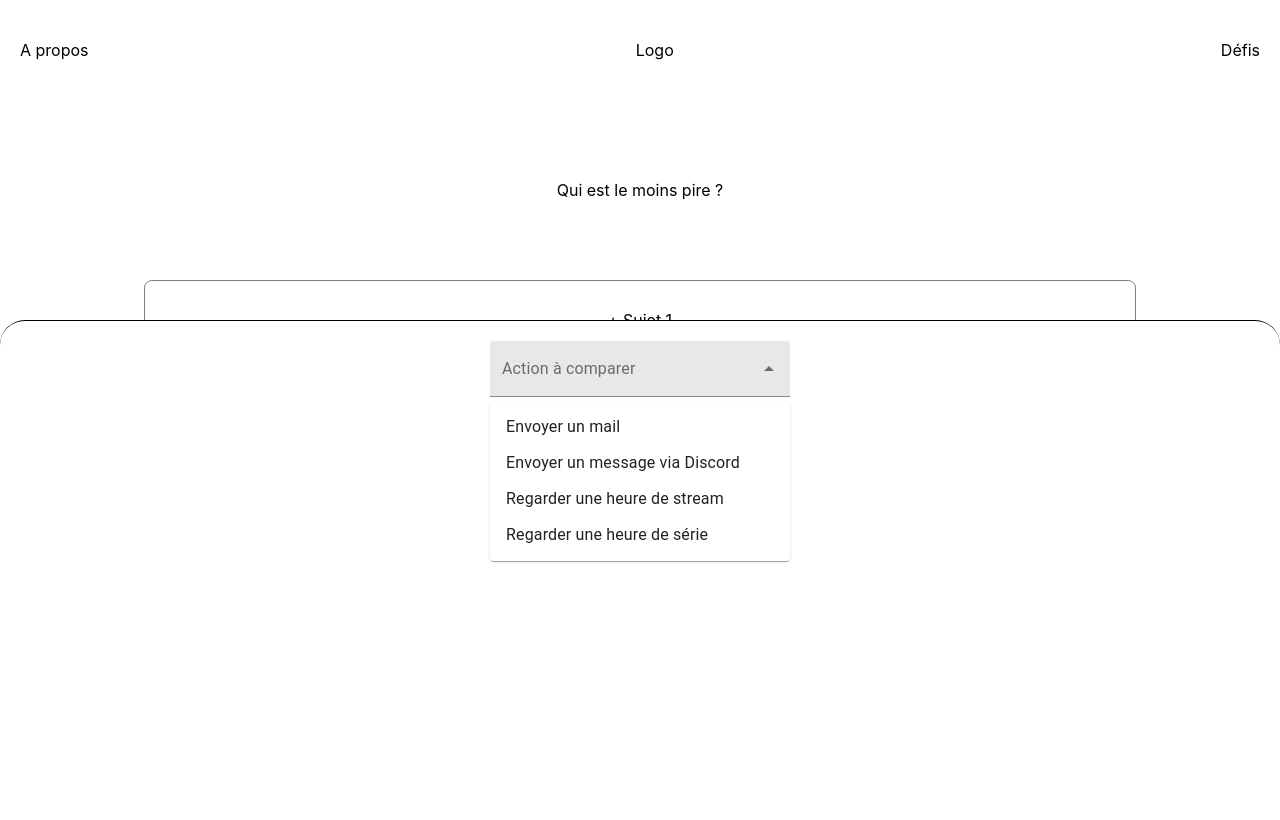
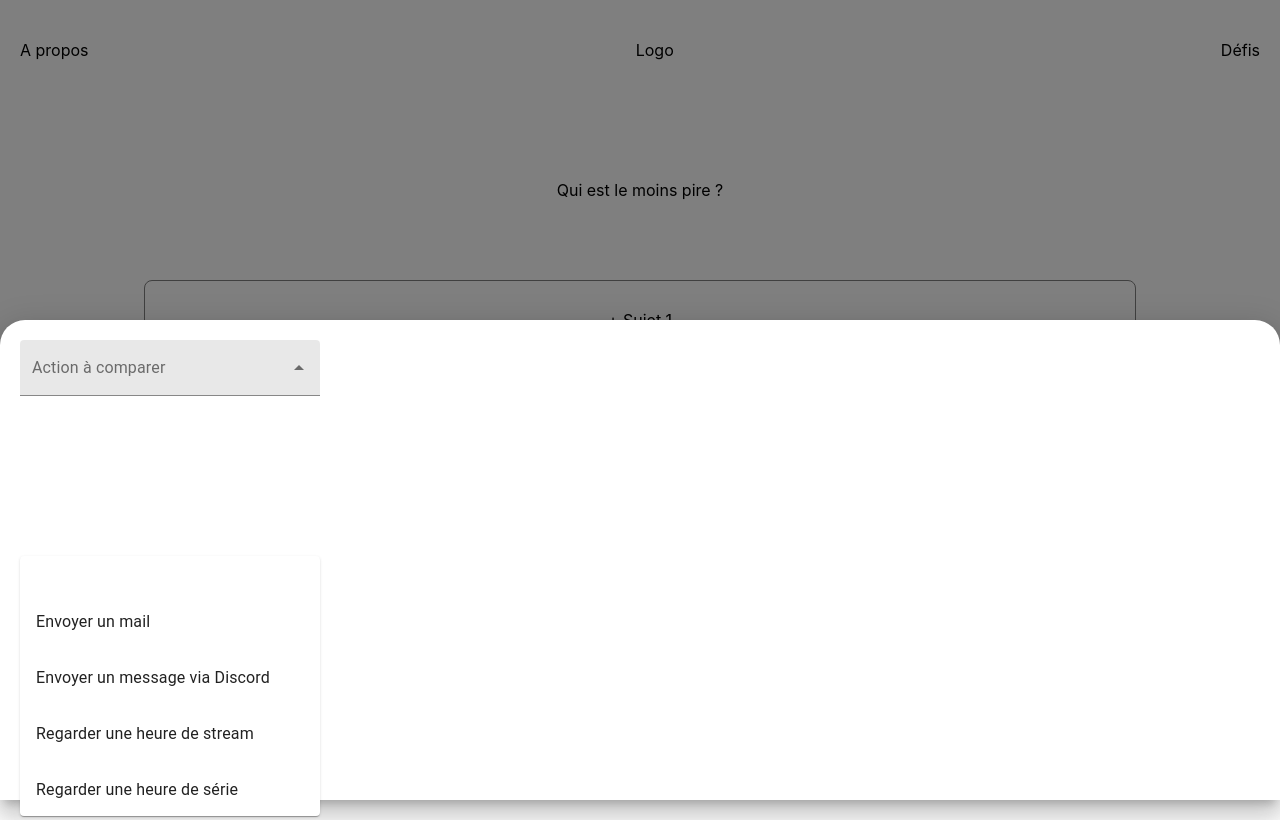
Before and after one commit to alexandre-mace/hackaton-022020, a React (Create React App) app: page / in a window 1280 px wide. Both pictures are taken after a click on the element "+ Sujet 1". Built offline with nearby package versions, Linux system fonts and the light colour scheme.

Commit message:
Update search page

```diff
--- a/src/App.css
+++ b/src/App.css
@@ -71,16 +71,16 @@
   margin: auto;
 }
 .search-input-wrapper {
-  position: absolute;
-  bottom: 0;
-  left: 0;
-  height: 60vh;
-  width: 100vw;
-  border-top-left-radius: 25px;
-  border-top-right-radius: 25px;
+  /*height: 60vh;*/
+
+  /*width: 100vw;*/
+
   background-color: white;
   border-top: 1px solid black;
-  padding-top: 20px;
+  /*padding-top: 20px;*/
+}
+.MuiBackdrop-root {
+  overflow-y: hidden !important;
 }
 .flex-column {
   flex-direction: column;
--- a/src/page/SearchPage.js
+++ b/src/page/SearchPage.js
@@ -1,22 +1,104 @@
-import React, {useState} from 'react';
+import React, {useEffect, useState} from 'react';
 import data from "../data/data.json";
 import TextField from '@material-ui/core/TextField';
 import Autocomplete from '@material-ui/lab/Autocomplete';
 import Button from '@material-ui/core/Button';
 import {Bar} from 'react-chartjs-2';
+import { makeStyles } from '@material-ui/core/styles';
+import Drawer from '@material-ui/core/Drawer';
+import List from '@material-ui/core/List';
+
+const useStyles = makeStyles({
+    listbox: {
+      marginTop: "20px"
+    },
+    option: {
+        marginTop: '20px',
+    },
+    list: {
+        width: 250,
+    },
+    fullList: {
+        width: 'auto',
+    },
+    paper: {
+        borderTopLeftRadius: "25px",
+        borderTopRightRadius: "25px",
+        padding: "20px",
+        minHeight: "60vh",
+        maxWidth: "100vw"
+    },
+    drawerRoot: {
+    }
+});
 
 const SearchPage = ({ firstOption, setFirstOption, secondOption, setSecondOption, search, setSearch, setFirstOptionSelection, setSecondOptionSelection, firstOptionSelection, secondOptionSelection }) => {
+    const classes = useStyles();
+    const [state, setState] = React.useState({
+        bottom: false,
+    });
+    const [displayAutocomplete, setDisplayAutocomplete] = React.useState(false);
+    const [currentActionSelection, setCurrentActionSelection] = React.useState(null);
+
+    const toggleDrawer = (side, actionSelection, open) => async event => {
+        if (event.type === 'keydown' && (event.key === 'Tab' || event.key === 'Shift')) {
+            return;
+        }
+        setCurrentActionSelection(actionSelection)
+        await setDisplayAutocomplete(!displayAutocomplete);
+            setState({ ...state, [side]: open });
+    };
+
+    const fullList = side => (
+        <div
+            className={classes.fullList}
+            role="presentation"
+        >
+            <div
+                className={classes.fullList}
+                role="presentation"
+            >
+                <Autocomplete
+                    id="combo-box-demo"
+                    open={displayAutocomplete}
+                    classes={{
+                        option: classes.option,
+                        listbox: classes.listbox
+                    }}
+                    options={data}
+                    getOptionLabel={option => option.title}
+                    onInputChange={(event, value) => {
+                            if (currentActionSelection === "first") {
+                                setFirstOption(data.filter((singleData) => (singleData.title === value))[0]);
+                                setDisplayAutocomplete(!displayAutocomplete);
+                                setState({ ["bottom"]: false });
+                            }
+                            if (currentActionSelection === "second") {
+                                setSecondOption(data.filter((singleData) => (singleData.title === value))[0]);
+                                setDisplayAutocomplete(!displayAutocomplete);
+                                setState({ ["bottom"]: false });
+                            }
+                        }
+                    }
+                    style={{ width: 300 }}
+                    renderInput={params => (
+                        <TextField {...params} label="Action à comparer" variant={"filled"} fullWidth />
+                    )}
+                />
+            </div>
+        </div>
+    );
 
     return (
         <div className={"search-wrapper"}>
             <div className={"d-flex flex-column mb-3 align-items-center"}>
                 <div className={"page-title"}>Qui est le moins pire ?</div>
-                <div className={"select-button"} onClick={() => setFirstOptionSelection(true)}>
-                    + Sujet 1
+                <div className={"select-button"} onClick={toggleDrawer('bottom', "first", true)}>
+                    {firstOption ? firstOption.title : "+ Sujet 1"}
                 </div>
                 <div className={"text-center mt-3 mb-3"}>vs</div>
-                <div className={"select-button"} onClick={() => setFirstOptionSelection(true)}>
-                    + Sujet 2
+                <div className={"select-button"} onClick={toggleDrawer('bottom', "second", true)}>
+                    {secondOption ? secondOption.title : "+ Sujet 2"}
                 </div>
             </div>
             <div className={"d-flex mt-auto justify-content-center"}>
@@ -55,29 +137,10 @@ const SearchPage = ({ firstOption, setFirstOption, secondOption, setSecondOption
                 </div>
             </div>
             }
-            {firstOptionSelection &&
-            <div className="search-input-wrapper">
-                <Autocomplete
-                    id="combo-box-demo"
-                    open={true}
-                    classes={{
-                        option: {
-                            marginTop: 20
-                        }
-                    }}
-                    className={"search-input"}
-                    options={data}
-                    getOptionLabel={option => option.title}
-                    onInputChange={(event, value) => {
-                        setFirstOption(data.filter((singleData) => (singleData.title === value))[0]);
-                    }}
-                    style={{ width: 300 }}
-                    renderInput={params => (
-                        <TextField {...params} label="Action à comparer" variant={"filled"} fullWidth />
-                    )}
-                />
-            </div>
-            }
+            <Drawer classes={{ paper: classes.paper, root: classes.drawerRoot}} anchor="bottom" open={state.bottom} onClose={toggleDrawer('bottom', false)}>
+                {fullList('bottom')}
+            </Drawer>
+
             {secondOptionSelection &&
             <div className="search-input-wrapper">
                 <Autocomplete
```
